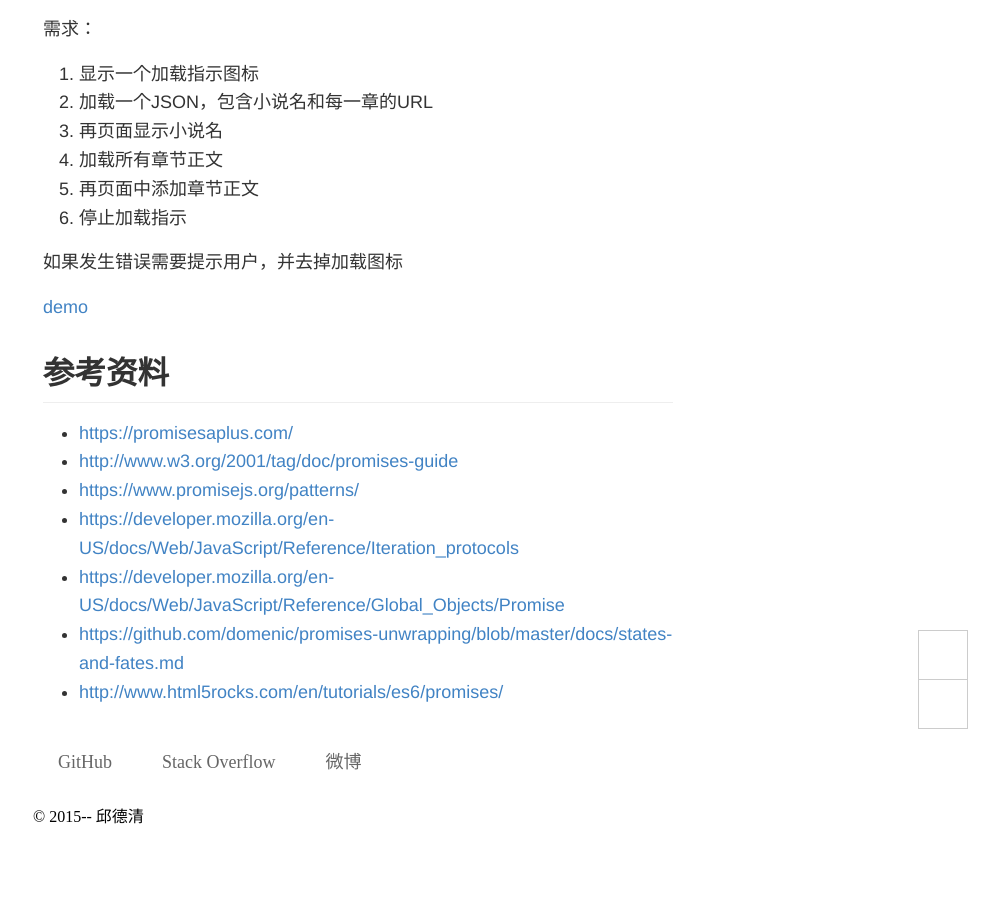
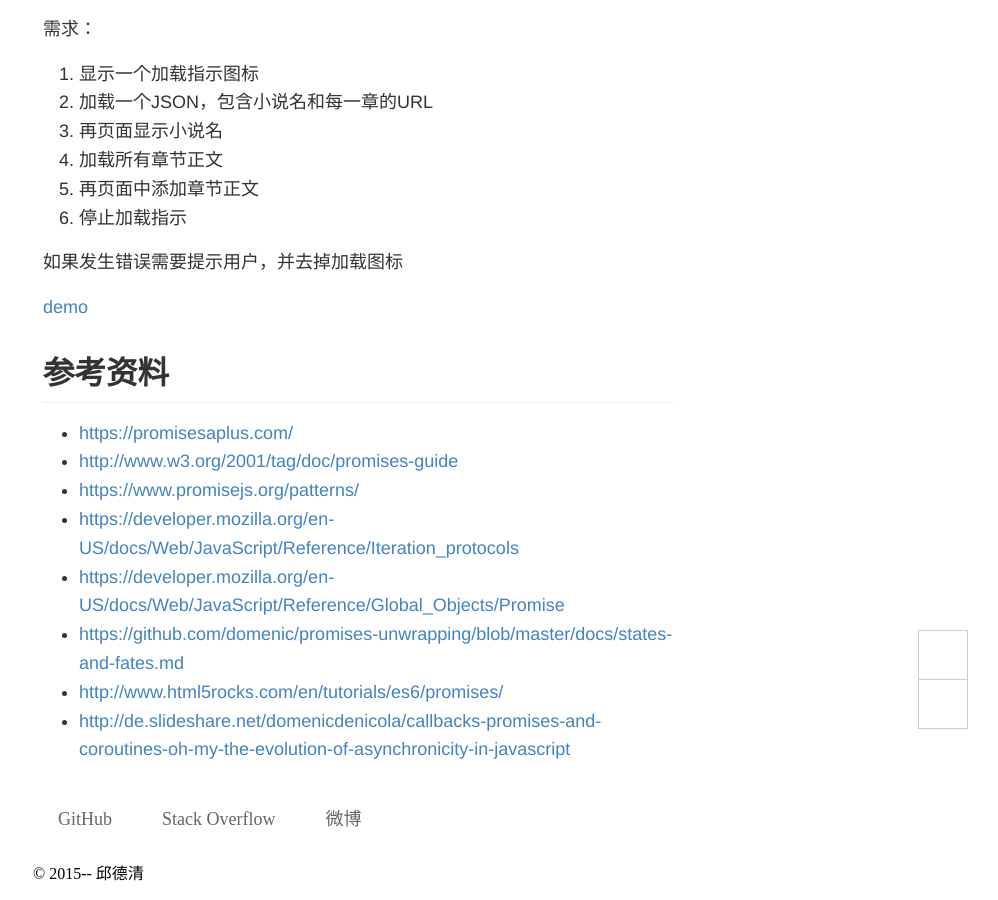
Before and after one commit to footmess/qiu-deqing.github.io, a Jekyll site: the page built from javascript/_posts/2015-06-24-promise.md, in a window 1280 px wide and 900 px high, scrolled down 8232 px. Shown: the whole window, without its empty margins (282-1280 px from the left). Built offline with Jekyll 4.4.1, drawn with Linux system fonts in a browser that asks for light colours; some web fonts are replaced; comment, search, counter and statistics services are not loaded; before the commit the page ends 9075 px from its top, so only the background shows below that; some of the changed lines change nothing that is shown.

Commit message:
update promise

```diff
--- a/javascript/_posts/2015-06-24-promise.md
+++ b/javascript/_posts/2015-06-24-promise.md
@@ -350,8 +350,10 @@ Promise.resolve({
 - [https://developer.mozilla.org/en-US/docs/Web/JavaScript/Reference/Global_Objects/Promise][3]
 - [https://github.com/domenic/promises-unwrapping/blob/master/docs/states-and-fates.md][2]
 - [http://www.html5rocks.com/en/tutorials/es6/promises/][1]
+- [http://de.slideshare.net/domenicdenicola/callbacks-promises-and-coroutines-oh-my-the-evolution-of-asynchronicity-in-javascript][18]
 
 
+[18]: http://de.slideshare.net/domenicdenicola/callbacks-promises-and-coroutines-oh-my-the-evolution-of-asynchronicity-in-javascript
 [17]: http://qiudeqing.com/demo/javascript/promise-load-article/index.html
 [16]: https://promisesaplus.com/
 [15]: https://developer.mozilla.org/en-US/docs/Web/JavaScript/Reference/Global_Objects/Promise/catch
```
